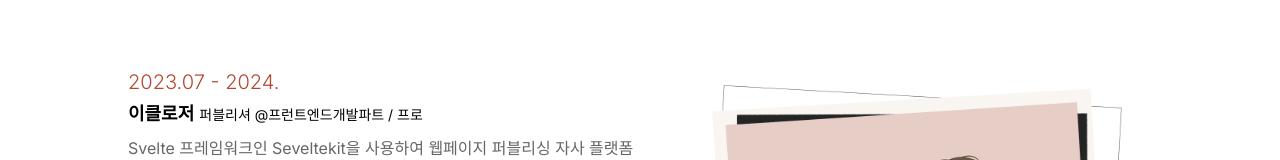
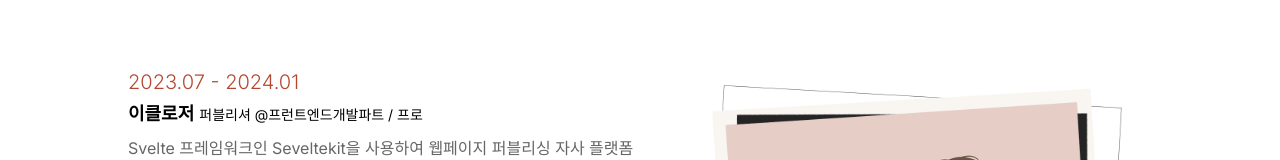
Before and after one commit to leesanghun0/2024_portfolio, a React (Create React App) app: page / in a window 1280 px wide. Shown: the part 2868-3028 px from the top of the page. Built offline with nearby package versions, Linux system fonts and the light colour scheme; some icons are missing; the HTML template or start-up script is replaced by a standard one.

Commit message:
텍스트 수정

```diff
--- a/src/components/About.jsx
+++ b/src/components/About.jsx
@@ -26,10 +26,10 @@ function About(){
                         <li className={styles["about-desc-list-name"]}>
                             <strong>이상훈</strong> ㅣ1993. 06. 20ㅣ마크업 개발자</li>
                         <li className={styles["about-desc-list-text"]}>
-                           <strong>"화려한 꽃보다 튼튼한 줄기가 되자." </strong>이것이 오래도록 지켜가야 한다고 생각했던 저의 신조입니다. 외적인 아름다움도 중요하지만, 내적인 튼튼함이 없다면 무의미하다고 생각합니다. 웹표준, 웹접근성에 관심이 있으며 현재에도 지속적으로 학습을 병행하면서 앞으로 나아가는 중입니다. 깃허브 블로그를 운영하며 공부한 것은 꾸준히 업로드하고 있습니다.
+                           <strong>"화려한 꽃보다 튼튼한 줄기가 되자." </strong>이것이 오래도록 지켜가야 한다고 생각했던 저의 신조입니다. 외적인 아름다움도 중요하지만, 내적인 튼튼함이 없다면 무의미하다고 생각합니다. 웹표준, 웹접근성에 관심이 있으며 현재에도 지속적으로 학습을 병행하면서 앞으로 나아가는 중입니다. 개발 관련 책을 읽거나 스터디모임에 참여하며 꾸준히 공부를 하고 있습니다.
                         </li>
                         <li className={styles["about-desc-list-skill"]}>
-                            <span>skills</span>HTML, CSS, SCSS, media query, React, storybook, git, gulp, photoshop, illustrator
+                            <span>skills</span>HTML, CSS, SCSS, media query, React, oracle, git, photoshop, illustrator
                         </li>
                     </ul>
                     {contentsBox.map((content, index)=>(
--- a/src/service/data.js
+++ b/src/service/data.js
@@ -1,6 +1,6 @@
 export default [
     {
-        date:"2023.07 - 2024.",
+        date:"2023.07 - 2024.01",
         someProps:"이클로저",
         title:"퍼블리셔 @프런트엔드개발파트 / 프로",
         text:"Svelte 프레임워크인 Seveltekit을 사용하여 웹페이지 퍼블리싱 자사 플랫폼 수정 및 간단 작업을 담당했습니다. 그 외 AWS, FIREBASE를 이용한 배포 및 호스팅을 경험했습니다. 또한 개발자와 협업하는 과정에서 GIT에 대해 저 많이 알게 되었습니다.",
```
